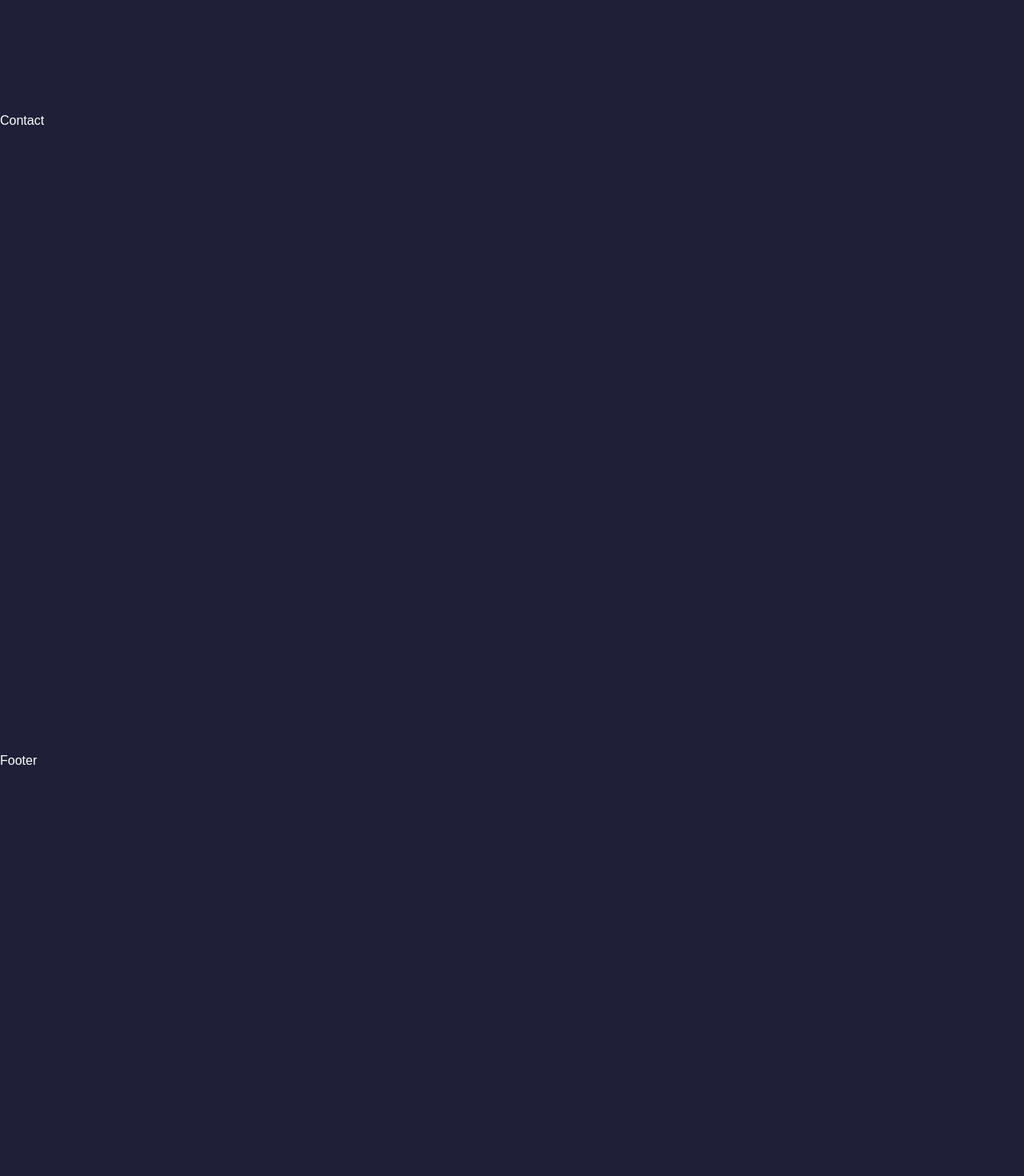
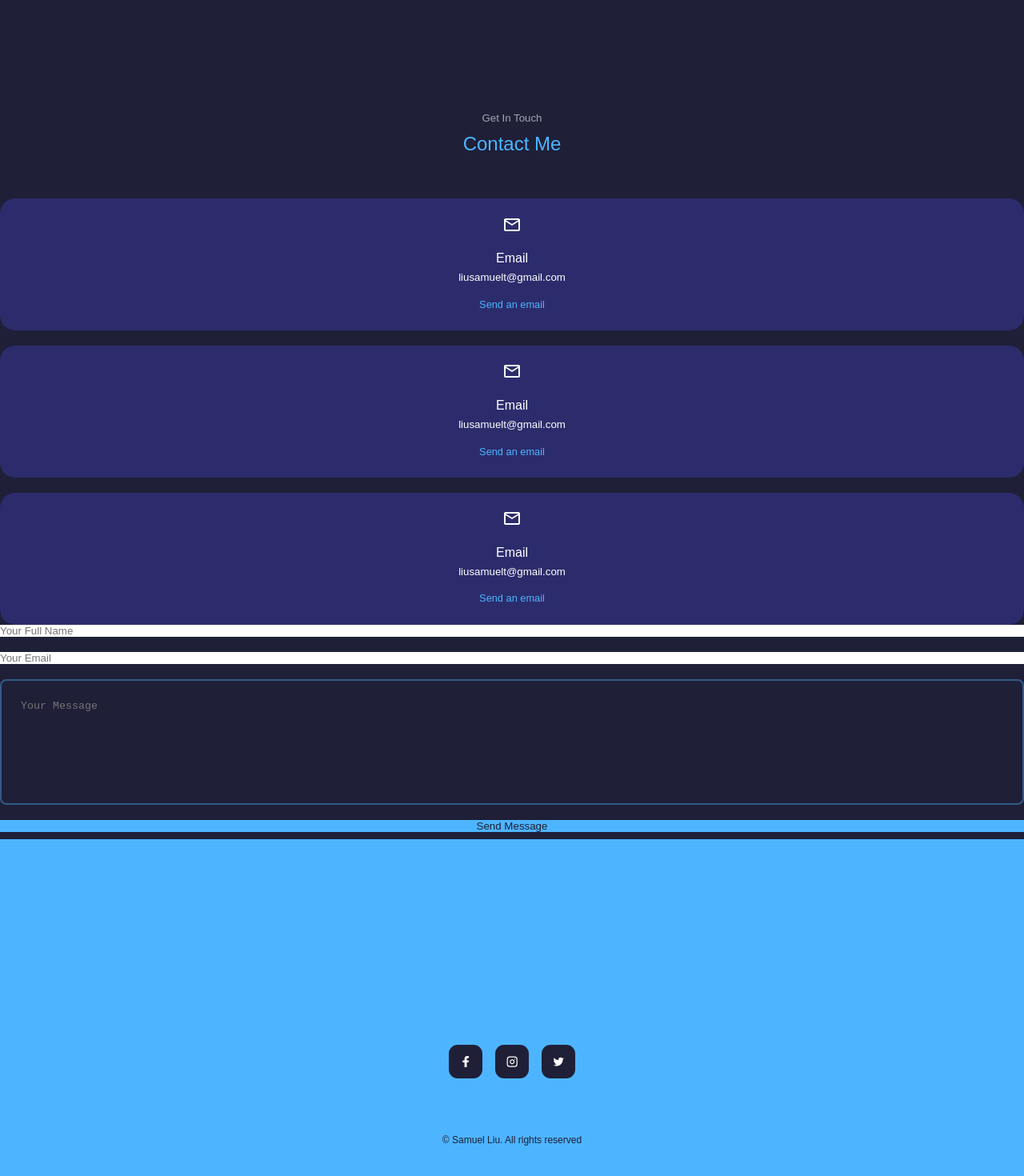
Before and after one commit to liu-samuel/personal-website, a React (Create React App) app: page / in a window 1280 px wide. Shown: the part 3575-5045 px from the top of the page at 80% size. Before the commit the page ends 4539 px from the top, so only its background shows below. Built offline with nearby package versions, Linux system fonts and the light colour scheme; the HTML template or start-up script is replaced by a standard one.

Commit message:
get domain name

```diff
--- a/package.json
+++ b/package.json
@@ -1,5 +1,6 @@
 {
   "name": "personal-website",
+  "homepage": "http://samuelliu.com",
   "version": "0.1.0",
   "private": true,
   "dependencies": {
--- a/src/components/contact/Contact.jsx
+++ b/src/components/contact/Contact.jsx
@@ -1,10 +1,46 @@
 import React from 'react'
 import './contact.css'
-
+import {MdOutlineEmail} from 'react-icons/md'
 
 const Contact = () => {
   return (
-    <section id='contact'>Contact</section>
+    <section id='contact'>
+      <h5>Get In Touch</h5>
+      <h2>Contact Me</h2>
+
+      <div className='contact_container'>
+        <div className='contact_options'>
+          <article className='contact_option'>
+            <MdOutlineEmail className='contact_option-icon'/>
+            <h4>Email</h4>
+            <h5>liusamuelt@gmail.com</h5>
+            <a href="mailto:liusamuelt@gmail.com">Send an email</a>
+          </article>
+
+          <article className='contact_option'>
+            <MdOutlineEmail className='contact_option-icon'/>
+            <h4>Email</h4>
+            <h5>liusamuelt@gmail.com</h5>
+            <a href="mailto:liusamuelt@gmail.com">Send an email</a>
+          </article>
+
+          <article className='contact_option'>
+            <MdOutlineEmail className='contact_option-icon'/>
+            <h4>Email</h4>
+            <h5>liusamuelt@gmail.com</h5>
+            <a href="mailto:liusamuelt@gmail.com">Send an email</a>
+          </article>
+        </div>
+
+        <form action="">
+          <input type="text" name="name" placeholder='Your Full Name' required/>
+          <input type="text" name="email" placeholder='Your Email' required/>
+          <textarea name="message" rows="7" placeholder='Your Message' required/>
+          <button type='submit' className='btn-primary'>Send Message</button>
+        </form>
+
+      </div>
+    </section>
   )
 }
 
--- a/src/components/contact/contact.css
+++ b/src/components/contact/contact.css
@@ -0,0 +1,66 @@
+.container:contact_container {
+    width: 58%;
+    display: grid;
+    grid-template-columns: 30% 58%;
+    gap: 12%;
+}
+
+.contact_options {
+    display: flex;
+    flex-direction: column;
+    gap: 1.2rem;
+}
+
+.contact_option {
+    background: var(--color-bg-variant);
+    padding: 1.2rem;
+    border-radius: 1.2rem;
+    text-align: center;
+    border: 1px solid transparent;
+    transition: var(--transition);
+}
+
+.contact_option:hover {
+    background: transparent;
+    border-color: var(--color-primary-variant)
+}
+
+.contact_option-icon {
+    font-size: 1.5rem;
+    margin-bottom: 0.5rem;
+}
+
+.contact_option a {
+    margin-top: 0.7rem;
+    display: inline-block;
+    font-size: 0.8rem;
+}
+
+form {
+    display: flex;
+    flex-direction: column;
+    gap: 1.2rem;
+}
+
+imput, textarea {
+    width: 100%;
+    padding: 1.5rem;
+    border-radius: 0.5rem;
+    background: transparent;
+    border: 2px solid var(--color-primary-variant);
+    resize: none;
+    color: var(--color-white);
+}
+
+@media screen and (max-width:1024px) {
+    .contact_container {
+        grid-template-columns: 1fr;
+        gap: 2rem;
+    }
+}
+
+@media screen and (max-width: 600px) {
+    .contact_container {
+        width: var(--container-width-sm);
+    }
+}
--- a/src/components/footer/Footer.jsx
+++ b/src/components/footer/Footer.jsx
@@ -1,9 +1,31 @@
 import React from 'react'
 import './footer.css'
+import { FaFacebookF } from 'react-icons/fa'
+import { FiInstagram } from 'react-icons/fi'
+import { IoLogoTwitter } from 'react-icons/io'
 
 const Footer = () => {
   return (
-    <div>Footer</div>
+    <footer>
+      <a href="#" className='footer_logo'>Samuel Liu</a>
+      <ul className='permalinks'>
+        <li><a href="#">Home</a></li>
+        <li><a href="#about">About</a></li>
+        <li><a href="#experience">Experience</a></li>
+        <li><a href="#portfolio">Portfolio</a></li>
+        <li><a href="#contact">Contact</a></li>
+      </ul>
+
+      <div className='footer_socials'>
+        <a href="https://facebook.com"><FaFacebookF /></a>
+        <a href="https://instagram.com"><FiInstagram /></a>
+        <a href="https://twitter.com"><IoLogoTwitter /></a>
+      </div>
+
+      <div className="footer_copyright">
+        <small>&copy; Samuel Liu. All rights reserved</small>
+      </div>
+    </footer>
   )
 }
 
--- a/src/components/footer/footer.css
+++ b/src/components/footer/footer.css
@@ -0,0 +1,64 @@
+footer {
+    background: var(--color-primary);
+    padding: 3rem 0;
+    text-align: center;
+    font-size: 0.9rem;
+    margin-top: 7rem;
+}
+
+footer a {
+    color: vat(--color-bg);
+}
+
+.footer_logo {
+    font-size: 2rem;
+    font-weight: 500;
+    margin-bottom: 2rem;
+    display: inline-block;
+}
+
+.permalink {
+    display: flex;
+    flex-wrap: wrap;
+    justify-content: center;
+    gap: 2rem;
+    margin: 0 auto 3rem;
+}
+
+.footer_socials {
+    display: flex;
+    justify-content: center;
+    gap: 1rem;
+    margin-bottom: 4rem;
+}
+
+.footer_socials a {
+    background: var(--color-bg);
+    color: var(--color-white);
+    padding: 0.8rem;
+    border-radius: 0.7rem;
+    display: flex;
+    border: 1px solid transparent;
+}
+
+.footer_socials a:hover {
+    background: transparent;
+    color: var(--color-bg);
+    border-color: var(--color-bg);
+}
+
+.footer_copyright {
+    margin-bottom: 4rem;
+    color: var(--color-bg);
+}
+
+@media screen and (max-width: 600px) {
+    .permalinks {
+        flex-direction: column;
+        gap: 1.5rem;
+    }
+
+    .footer_socials {
+        margin-bottom: 2.6rem;
+    }
+}
--- a/src/components/portfolio/Portfolio.jsx
+++ b/src/components/portfolio/Portfolio.jsx
@@ -1,5 +1,6 @@
 import React from 'react'
 import './portfolio.css'
+
 
 const Portfolio = () => {
   return (
@@ -13,6 +14,24 @@ const Portfolio = () => {
           <h3>This is a portfolio item title</h3>
           <a href="https://github.com" className='btn'>Github</a>
         </article>
+
+        <article className='portfolio_item'>
+          <div className='portfolio_item-image'></div>
+          <h3>This is a portfolio item title</h3>
+          <a href="https://github.com" className='btn'>Github</a>
+        </article>
+
+        <article className='portfolio_item'>
+          <div className='portfolio_item-image'></div>
+          <h3>This is a portfolio item title</h3>
+          <a href="https://github.com" className='btn'>Github</a>
+        </article>
+
+        <article className='portfolio_item'>
+          <div className='portfolio_item-image'></div>
+          <h3>This is a portfolio item title</h3>
+          <a href="https://github.com" className='btn'>Github</a>
+        </article>
       </div>
     </section>
   )
--- a/src/components/portfolio/portfolio.css
+++ b/src/components/portfolio/portfolio.css
@@ -0,0 +1,47 @@
+.portfolio_container {
+    display: grid;
+    grid-template-columns: repeat(3, 1fr);
+    gap: 2.5rem;
+}
+
+.portfolio_items {
+    background: var(--color-bg-variant);
+    padding: 1.3rem;
+    border-radius: 2rem;
+    border: 1px solid transparent;
+    transition: var(--transition);
+}
+
+.portfolio__item:hover {
+    border-color: var(--color-primary-variant);
+    background: transparent;
+}
+
+.portfolio__item-image {
+    border-radius: 1.5rem;
+    overflow: hidden;
+}
+
+.portfolio__item h3 {
+    margin: 1.2rem 0 2rem;
+}
+
+.portfolio__item-cta {
+    display: flex;
+    gap: 1rem;
+    margin-bottom: 1rem;
+}
+
+@media screen and (max-width: 1024px) {
+    .portfolio_container {
+        grid-template-columns: 1fr 1fr;
+        gap: 1.2rem;
+    }
+}
+
+@media screen and (max-width: 600px) {
+    .portfolio_container {
+        grid-template-columns: 1fr;
+        gap: 1rem;
+    }
+}
```
